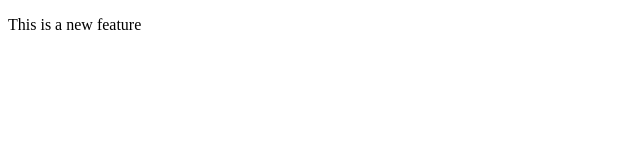
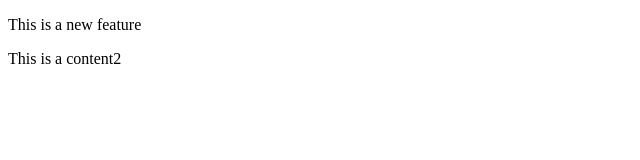
Before and after one commit to thek-Github/llooccc, a plain HTML site: page index.html in a window 1280 px wide. Shown: the whole page, without its empty margins (0-640 px from the left). Drawn offline with Linux system fonts and the light colour scheme.

Commit message:
added on main

```diff
--- a/index.html
+++ b/index.html
@@ -7,5 +7,6 @@
 </head>
 <body>
     <p>This is a new feature</p>
+    <p>This is a content2</p>
 </body>
 </html>
```
